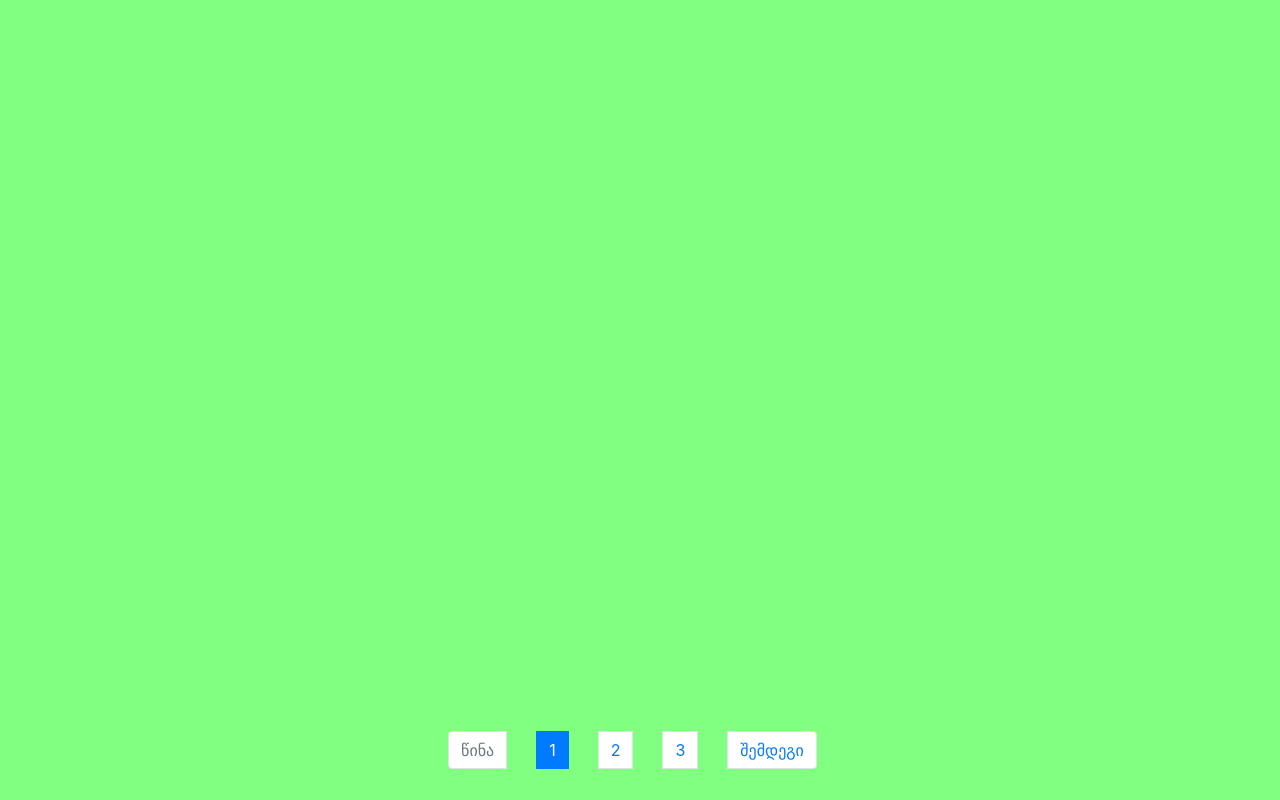
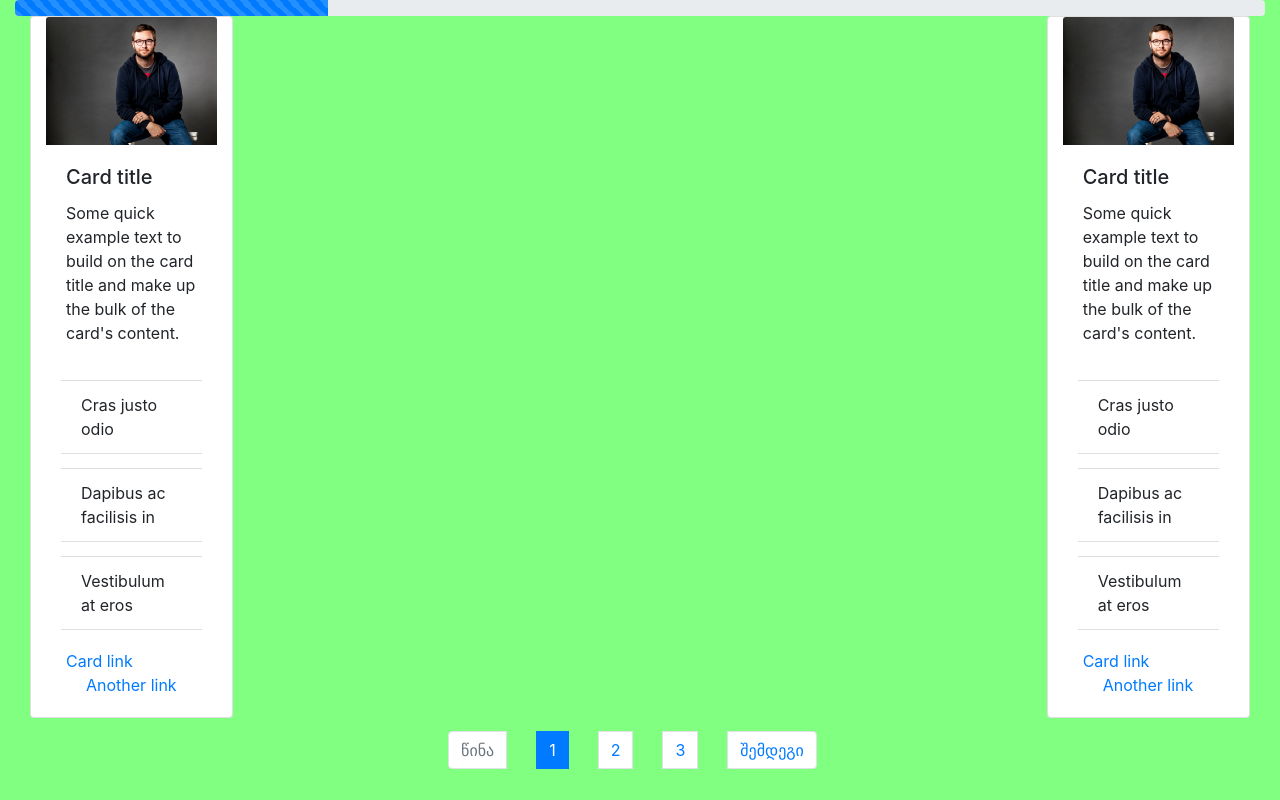
Before and after one commit to Kavtar/vision, a plain HTML site: page HtmlAndCss.html in a window 1280 px wide. Drawn offline with nearby package versions, Linux system fonts and the light colour scheme.

Commit message:
added cards on edges

```diff
--- a/HtmlAndCss.html
+++ b/HtmlAndCss.html
@@ -15,20 +15,63 @@
 
 	<body class="container-fluid wall">
 
-		<main>
+		<header>
+			<div class="progress">
+			<div class="progress-bar progress-bar-striped progress-bar-animated" role="progressbar" aria-valuenow="75" aria-valuemin="0" aria-valuemax="100" style="width: 25%"></div>
+			</div>
+		</header>
 
+
+		<main class="container-fluid">
+
+
+
+			<div class="card manteacher d-inline-block col-lg-2" style="width: 18rem; float:left;">
+			  <img src="img/teacherman.jpg" class="card-img-top" alt="...">
+			  <div class="card-body">
+			    <h5 class="card-title">Card title</h5>
+			    <p class="card-text">Some quick example text to build on the card title and make up the bulk of the card's content.</p>
+			  </div>
+			  <ul class="list-group list-group-flush">
+			    <li class="list-group-item">Cras justo odio</li>
+			    <li class="list-group-item">Dapibus ac facilisis in</li>
+			    <li class="list-group-item">Vestibulum at eros</li>
+			  </ul>
+			  <div class="card-body">
+			    <a href="#" class="card-link">Card link</a>
+			    <a href="#" class="card-link">Another link</a>
+			  </div>
+			</div>
+
+			<div class="d-inline-block">
+
+
+			</div>
+
+			<div class="card womanteacher d-inline-block col-lg-2" style="width: 18rem; float:right;">
+			  <img src="img/teacherman.jpg" class="card-img-top" alt="...">
+			  <div class="card-body">
+			    <h5 class="card-title">Card title</h5>
+			    <p class="card-text">Some quick example text to build on the card title and make up the bulk of the card's content.</p>
+			  </div>
+			  <ul class="list-group list-group-flush">
+			    <li class="list-group-item">Cras justo odio</li>
+			    <li class="list-group-item">Dapibus ac facilisis in</li>
+			    <li class="list-group-item">Vestibulum at eros</li>
+			  </ul>
+			  <div class="card-body">
+			    <a href="#" class="card-link">Card link</a>
+			    <a href="#" class="card-link">Another link</a>
+			  </div>
+			</div>
 
 
 
 		</main>
 
-
-
-
-
 		<footer>
 
-			<nav aria-label="Page navigation example">
+			<nav aria-label="Page navigation example col-lg-">
 			  <ul class="pagination justify-content-center fixed-bottom container">
 			    <li class="page-item disabled">
 			      <a class="page-link" href="#" tabindex="-1" aria-disabled="true">წინა</a>
```
Also changed, not shown: css/style.css (line endings or trailing spaces), img/teacherman.jpg (added).
